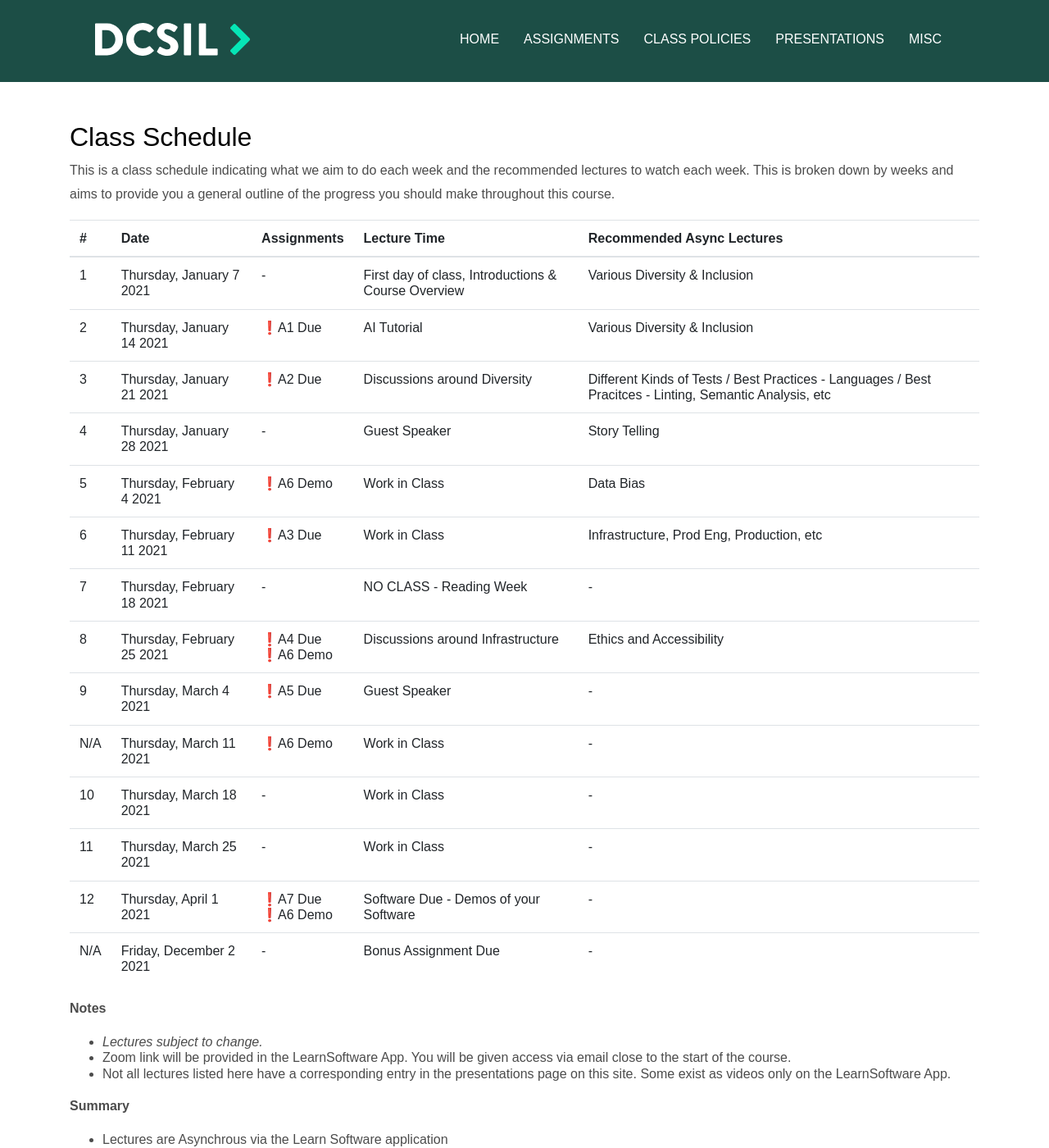
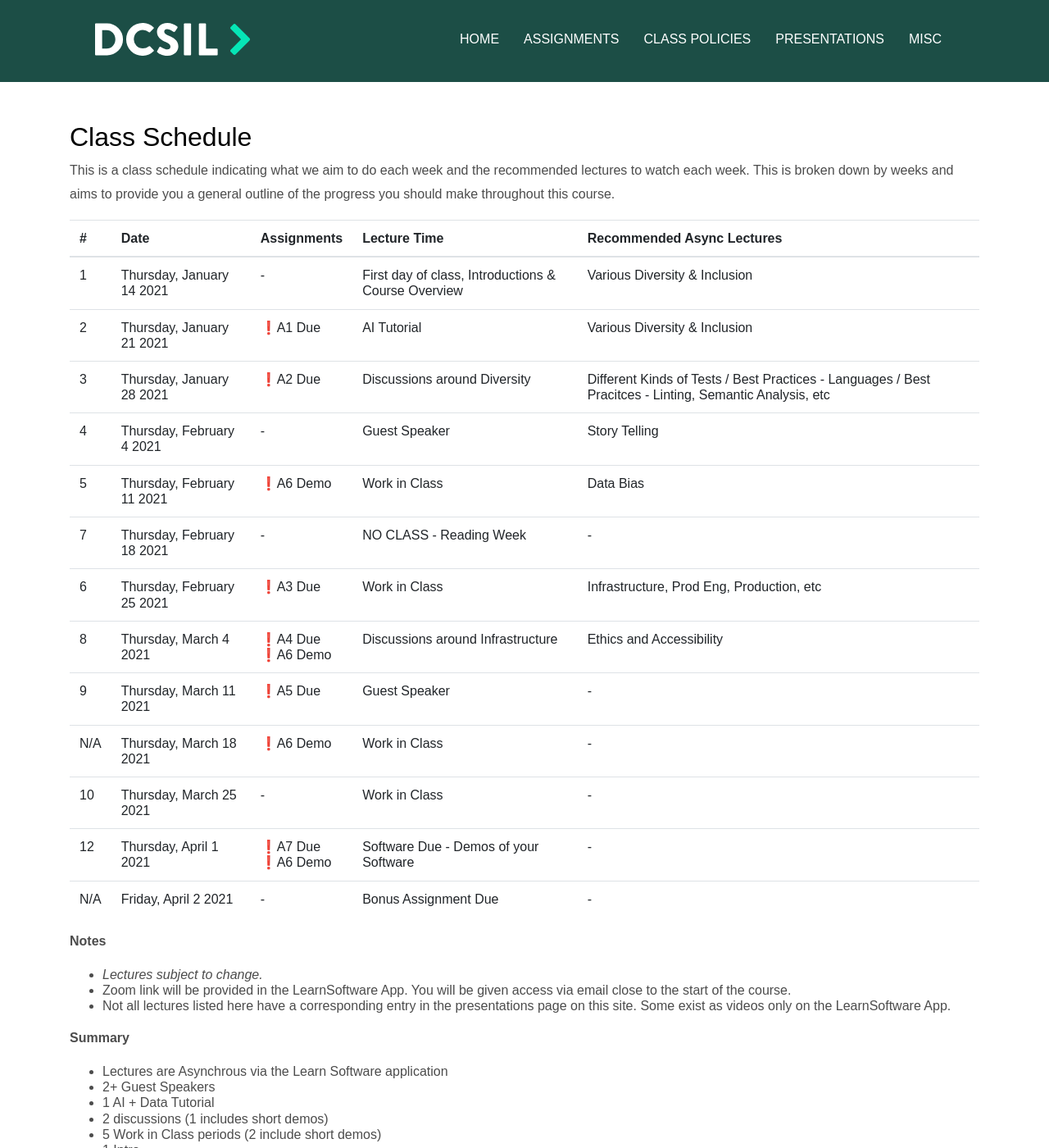
Before and after one commit to dcsil/CSC491, a Jekyll site: the page built from other_pages/schedule_2021.md, in a window 1280 px wide and 1400 px high. Shown: the whole window at 82% size. Built offline with Jekyll 4.4.1, drawn with Linux system fonts in a browser that asks for light colours; our own code applies the rules of GitHub Pages for plain Markdown files.

Commit message:
Update schedule_2021.md

```diff
--- a/other_pages/schedule_2021.md
+++ b/other_pages/schedule_2021.md
@@ -5,20 +5,19 @@ This is a class schedule indicating what we aim to do each week and the recommen
 
 | # | Date | Assignments | Lecture Time | Recommended Async Lectures |
 | -- | -- | -- | -- | -- |
-| 1 | Thursday, January 7 2021   | -            | First day of class, Introductions & Course Overview | Various Diversity & Inclusion |
-| 2 | Thursday, January 14 2021  | ❗A1 Due    | AI Tutorial | Various Diversity & Inclusion |
-| 3 | Thursday, January 21 2021  | ❗A2 Due    | Discussions around Diversity | Different Kinds of Tests / Best Practices - Languages / Best Pracitces - Linting, Semantic Analysis, etc |
-| 4 | Thursday, January 28 2021  | -           | Guest Speaker | Story Telling |
-| 5 | Thursday, February 4 2021  | ❗A6 Demo | Work in Class | Data Bias |
-| 6 | Thursday, February 11 2021 | ❗A3 Due    | Work in Class | Infrastructure, Prod Eng, Production, etc |
+| 1 | Thursday, January 14 2021   | -            | First day of class, Introductions & Course Overview | Various Diversity & Inclusion |
+| 2 | Thursday, January 21 2021  | ❗A1 Due    | AI Tutorial | Various Diversity & Inclusion |
+| 3 | Thursday, January 28 2021  | ❗A2 Due    | Discussions around Diversity | Different Kinds of Tests / Best Practices - Languages / Best Pracitces - Linting, Semantic Analysis, etc |
+| 4 | Thursday, February 4 2021  | -           | Guest Speaker | Story Telling |
+| 5 | Thursday, February 11 2021  | ❗A6 Demo | Work in Class | Data Bias |
 | 7 | Thursday, February 18 2021 | -          | NO CLASS - Reading Week | - |
-| 8 | Thursday, February 25 2021 | ❗A4 Due<br>❗A6 Demo  | Discussions around Infrastructure | Ethics and Accessibility |
-| 9 | Thursday, March 4 2021     | ❗A5 Due    | Guest Speaker | - |
-| N/A | Thursday, March 11 2021  | ❗A6 Demo | Work in Class | - |
-| 10 | Thursday, March 18 2021   | -           | Work in Class | - |
-| 11 | Thursday, March 25 2021   | -           | Work in Class | - |
+| 6 | Thursday, February 25 2021 | ❗A3 Due    | Work in Class | Infrastructure, Prod Eng, Production, etc |
+| 8 | Thursday, March 4 2021 | ❗A4 Due<br>❗A6 Demo  | Discussions around Infrastructure | Ethics and Accessibility |
+| 9 | Thursday, March 11 2021     | ❗A5 Due    | Guest Speaker | - |
+| N/A | Thursday, March 18 2021  | ❗A6 Demo | Work in Class | - |
+| 10 | Thursday, March 25 2021   | -           | Work in Class | - |
 | 12 | Thursday, April 1 2021    | ❗A7 Due<br>❗A6 Demo | Software Due - Demos of your Software | - |
-| N/A | Friday, December 2 2021  | -           | Bonus Assignment Due | - |
+| N/A | Friday, April 2 2021  | -           | Bonus Assignment Due | - |
 
 **Notes**
 - _Lectures subject to change._
```
